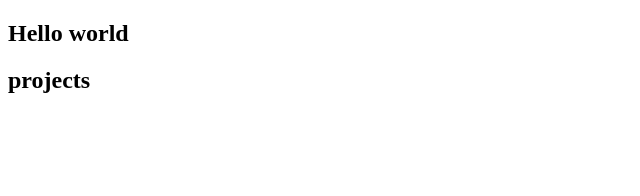
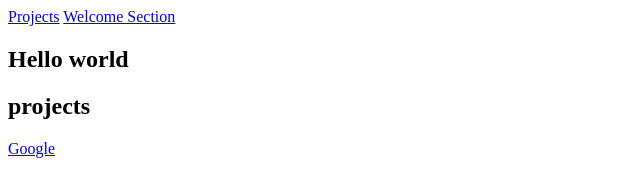
Before and after one commit to thewildcat0607/Luis-Gustavo, a plain HTML site: page index.html in a window 1280 px wide. Shown: the whole page, without its empty margins (0-640 px from the left). Drawn offline with Linux system fonts and the light colour scheme.

Commit message:
Update index.html

```diff
--- a/index.html
+++ b/index.html
@@ -9,6 +9,10 @@
   <body>
     <script src="https://cdn.freecodecamp.org/testable-projects-fcc/v1/bundle.js"></script>
 
+    <nav id="navbar">
+      <a href="#projects">Projects</a>
+      <a href="#welcome-section">Welcome Section</a>
+    </nav>
 
    <script  src="js/index.js"></script>
    <section id="welcome-section">
@@ -17,7 +21,7 @@
 
    <section id="projects">
      <h1 class="project-tile">projects</h1>
-     <a href="https://google.com"></a>
+     <a href="https://google.com">Google</a>
    </section>
 
 
```
